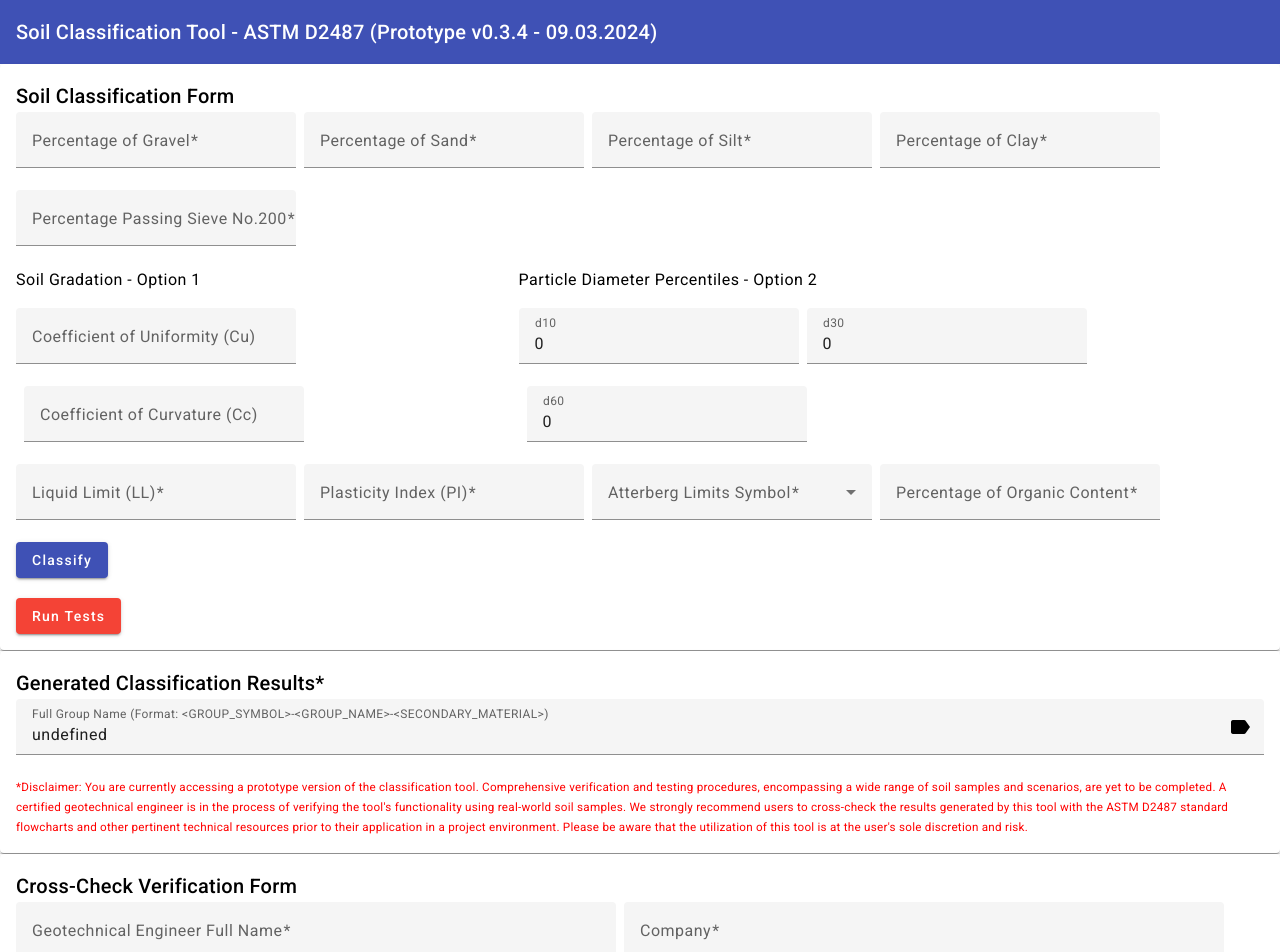
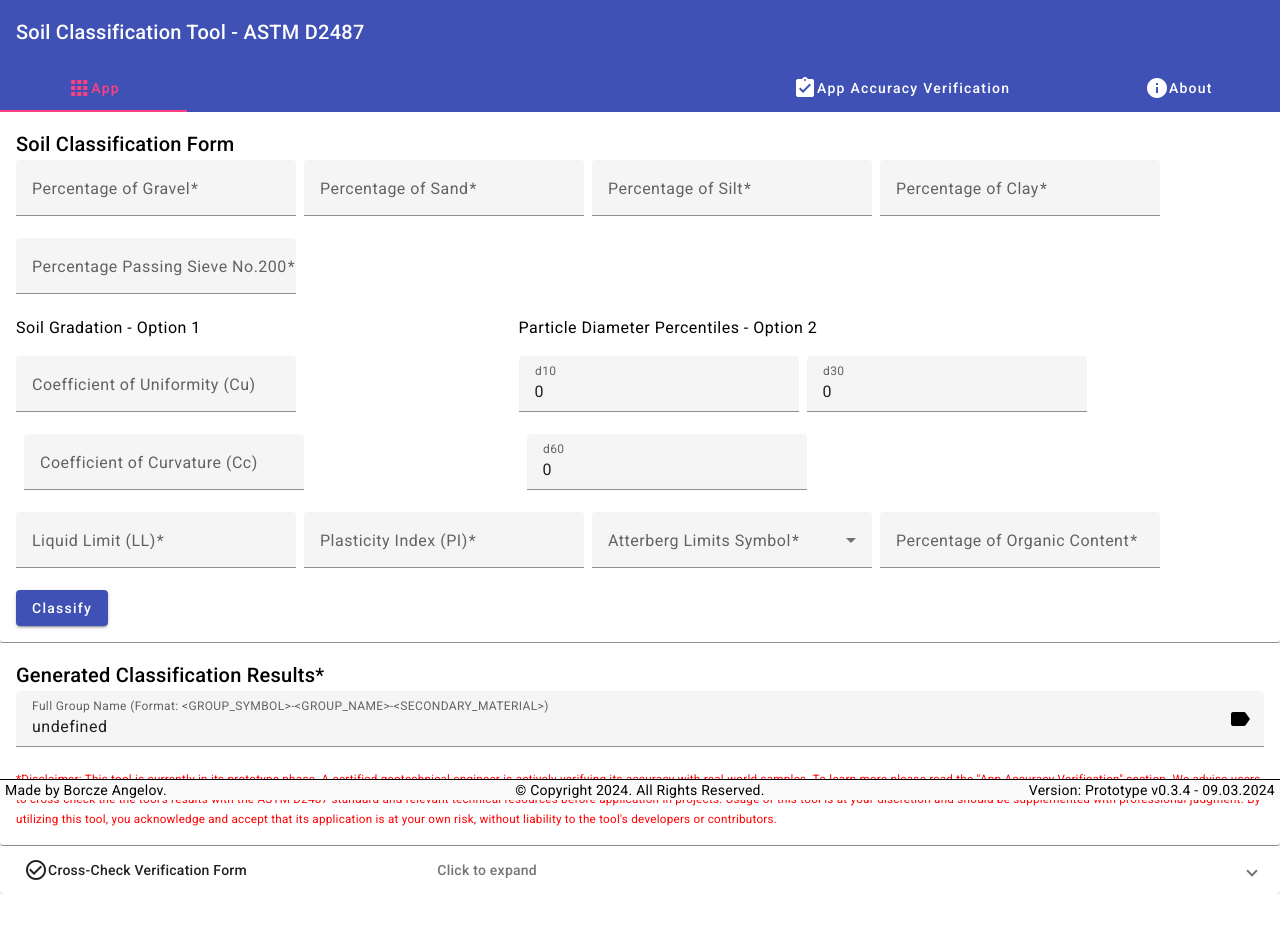
Before and after one commit to BorczeAngelov/SoilClassificationTool-D2487, an Angular app in the folder soil-classification-tool-d2487/: page / in a window 1280 px wide. Shown: the top 952 px of the page. After the commit the page ends 914 px from the top, so only its background shows below. Built offline with nearby package versions, Linux system fonts and the light colour scheme.

Commit message:
UI improvements

```diff
--- a/soil-classification-tool-d2487/src/app/app.component.css
+++ b/soil-classification-tool-d2487/src/app/app.component.css
@@ -0,0 +1,40 @@
+.footer {
+  display: flex;
+  justify-content: space-between; /* Ensures children are spaced out across the entire width */
+  align-items: center; /* Vertically aligns the children */
+  width: 100%;
+  padding: 0px 5px; /* Adjusted padding for better spacing */
+  border-top: 1px solid #000; /* Assuming you want a black border; adjust as needed */
+  position: fixed;
+  bottom: 0;
+  z-index: 100;
+  background-color: #FAFAFA;
+}
+
+.footer-section {
+  flex: 1;
+  text-align: center;
+}
+
+#creator {
+  text-align: left;
+}
+
+#version {
+  text-align: right;
+}
+
+
+.example-spacer {
+    flex: 1 1 auto;
+  }
+
+  /* Target the mat-tab labels within your custom tab group */
+.custom-tab-group .mat-tab-labels .mat-tab-label:first-child {
+    margin-right: auto; /* Pushes all other tabs to the right */
+  }
+
+  .spacer-tab .mat-tab-label {
+    visibility: hidden; /* Hide the tab */
+    width: 100px; /* Or whatever space you need */
+  }
--- a/soil-classification-tool-d2487/src/app/app.component.html
+++ b/soil-classification-tool-d2487/src/app/app.component.html
@@ -1,13 +1,66 @@
-<main class="main">
+<main>
   <mat-toolbar color="primary">
     <h1>{{ title }}</h1>
   </mat-toolbar>
 
-  <div class="content">
-    <app-soil-classification-form></app-soil-classification-form>
-    <mat-divider></mat-divider>
-    <app-soil-classification-result></app-soil-classification-result>
-    <mat-divider></mat-divider>
-    <app-verification-by-engineer-form></app-verification-by-engineer-form>
-  </div>
+  <mat-tab-group mat-stretch-tabs class="example-full-width" color="accent" backgroundColor="primary"
+  style="padding-bottom: 20px;">
+    <mat-tab>
+      <ng-template mat-tab-label>
+        <mat-icon>apps</mat-icon>
+        App
+      </ng-template>
+      <ng-template matTabContent>
+        <app-soil-classification-form></app-soil-classification-form>
+        <mat-divider></mat-divider>
+        <app-soil-classification-result></app-soil-classification-result>
+
+        <mat-divider></mat-divider>
+        <app-verification-by-engineer-form></app-verification-by-engineer-form>
+      </ng-template>
+    </mat-tab>
+
+    <mat-tab class="spacer-tab" disabled>
+      <ng-template mat-tab-label>
+      </ng-template>
+    </mat-tab>
+    <mat-tab class="spacer-tab" disabled>
+      <ng-template mat-tab-label>
+      </ng-template>
+    </mat-tab>
+    <mat-tab class="spacer-tab" disabled>
+      <ng-template mat-tab-label>
+      </ng-template>
+    </mat-tab>
+    <mat-tab class="spacer-tab" disabled>
+      <ng-template mat-tab-label>
+      </ng-template>
+    </mat-tab>
+
+    <mat-tab>
+      <ng-template mat-tab-label>
+        <mat-icon>assignment_turned_in</mat-icon>
+        App Accuracy Verification
+      </ng-template>
+      <ng-template matTabContent>
+        <app-verification-dashboard>
+        </app-verification-dashboard>
+      </ng-template>
+    </mat-tab>
+
+    <mat-tab>
+      <ng-template mat-tab-label>
+        <mat-icon>info</mat-icon> About
+      </ng-template>
+      <ng-template matTabContent>
+        <div>Contact information and other details about the application.</div>
+      </ng-template>
+    </mat-tab>
+  </mat-tab-group>
+
+  <footer class="footer">
+    <div class="footer-section" id="creator">Made by Borcze Angelov.</div>
+    <div class="footer-section" id="copyright">© Copyright 2024. All Rights Reserved.</div>
+    <div class="footer-section" id="version" style="padding-right: 10px;">Version: {{appVersion}}</div>
+  </footer>
 </main>
--- a/soil-classification-tool-d2487/src/app/app.component.ts
+++ b/soil-classification-tool-d2487/src/app/app.component.ts
@@ -7,6 +7,7 @@ import { SharedModule } from './shared/shared.module';
 import { SoilClassificationFormComponent } from './soil-classification-form/soil-classification-form.component';
 import { SoilClassificationResultComponent } from './soil-classification-result/soil-classification-result.component';
 import { VerificationByEngineerFormComponent } from './verification-by-engineer-form/verification-by-engineer-form.component';
+import { VerificationDashboardComponent } from './tests/verification-dashboard/verification-dashboard.component';
 
 @Component({
   selector: 'app-root',
@@ -15,10 +16,11 @@ import { VerificationByEngineerFormComponent } from './verification-by-engineer-
     CommonModule,
     RouterOutlet,
     SharedModule,
-    SoilClassificationFormComponent, SoilClassificationResultComponent, VerificationByEngineerFormComponent],
+    SoilClassificationFormComponent, SoilClassificationResultComponent, VerificationByEngineerFormComponent, VerificationDashboardComponent],
   templateUrl: './app.component.html',
   styleUrls: ['./app.component.css']
 })
 export class AppComponent {
-  title = 'Soil Classification Tool - ASTM D2487 (Prototype v0.3.4 - 09.03.2024)';
+  title = 'Soil Classification Tool - ASTM D2487';
+  appVersion = "Prototype v0.3.4 - 09.03.2024"
 }
--- a/soil-classification-tool-d2487/src/app/soil-classification-form/soil-classification-form.component.html
+++ b/soil-classification-tool-d2487/src/app/soil-classification-form/soil-classification-form.component.html
@@ -96,10 +96,6 @@
 
 
             <button mat-raised-button type="submit" color="primary">Classify</button>
-
-            <div style="margin-top: 20px;">
-                <button mat-raised-button (click)="runTestCases()" color="warn">Run Tests</button>
-            </div>
         </form>
     </mat-card-content>
 </mat-card>
--- a/soil-classification-tool-d2487/src/app/soil-classification-form/soil-classification-form.component.ts
+++ b/soil-classification-tool-d2487/src/app/soil-classification-form/soil-classification-form.component.ts
@@ -6,7 +6,6 @@ import { SharedModule } from '../shared/shared.module';
 import { SoilClassificationService } from '../domain/soil-classification.service';
 import { AtterbergLimitsSymbol, SoilData } from '../domain/SoilData';
 import { MatSnackBar } from '@angular/material/snack-bar';
-import { ClassifiedSoilData, normalTestCases } from '../tests/TestCases';
 
 @Component({
   selector: 'app-soil-classification-form',
@@ -42,22 +41,6 @@ export class SoilClassificationFormComponent {
     });
   }
 
-  runTestCases(){
-    normalTestCases.forEach(testCase => {
-      const classificationResults = this.soilClassificationService.classifySoilWithD2487Standard(testCase.data);
-
-      // Construct a ClassifiedSoilData object for structured logging
-      const classifiedSoilData: ClassifiedSoilData = {
-        testCase,
-        classificationResults,
-        isSuccess: classificationResults === testCase.expectedClassification
-      };
-
-      console.log(classifiedSoilData);
-      console.log(`Test Case ID: ${classifiedSoilData.testCase.id} ${classifiedSoilData.isSuccess ? "PASSED" : "FAILED"} , Expected: ${classifiedSoilData.testCase.expectedClassification}, Result: ${classifiedSoilData.classificationResults}`);
-    });
-  }
-
   onSubmit() {
     if (this.soilForm.valid){
       const soilData: SoilData = this.soilForm.value;
--- a/soil-classification-tool-d2487/src/app/soil-classification-result/soil-classification-result.component.html
+++ b/soil-classification-tool-d2487/src/app/soil-classification-result/soil-classification-result.component.html
@@ -13,15 +13,14 @@
     </mat-form-field>
 
     <div style="color: red; font-size: smaller;">
-      *Disclaimer: You are currently accessing a prototype version of the classification tool. Comprehensive verification
-      and testing procedures, encompassing a wide range of soil samples and scenarios, are yet to be completed. A
-      certified geotechnical engineer is in the process of verifying the tool's functionality using real-world soil
-      samples.
+      *Disclaimer: This tool is currently in its prototype phase.
+      A certified geotechnical engineer is actively verifying its accuracy with real-world samples.
+      To learn more please read the "App Accuracy Verification" section.
 
-      We strongly recommend users to cross-check the results generated by this tool with the ASTM D2487 standard
-      flowcharts and other pertinent technical resources prior to their application in a project environment.
+      We advise users to cross-check the the tool's results with the ASTM D2487 standard and relevant technical resources before application in projects.
 
-      Please be aware that the utilization of this tool is at the user's sole discretion and risk.
+      Usage of this tool is at your discretion and should be supplemented with professional judgment.
+      By utilizing this tool, you acknowledge and accept that its application is at your own risk, without liability to the tool's developers or contributors.
     </div>
   </mat-card-content>
 </mat-card>
--- /dev/null
+++ b/soil-classification-tool-d2487/src/app/tests/verification-dashboard/verification-dashboard.component.html
@@ -0,0 +1,3 @@
+<p>verification-dashboard works!</p>
+
+<button mat-raised-button (click)="runTestCases()" color="warn">Run Tests</button>
--- /dev/null
+++ b/soil-classification-tool-d2487/src/app/tests/verification-dashboard/verification-dashboard.component.ts
@@ -0,0 +1,34 @@
+import { Component } from '@angular/core';
+import { CommonModule } from '@angular/common';
+import { normalTestCases, ClassifiedSoilData } from '../TestCases';
+import { SoilClassificationService } from '../../domain/soil-classification.service';
+
+@Component({
+  selector: 'app-verification-dashboard',
+  standalone: true,
+  imports: [CommonModule],
+  templateUrl: './verification-dashboard.component.html',
+  styleUrl: './verification-dashboard.component.css'
+})
+export class VerificationDashboardComponent {
+
+  constructor(private soilClassificationService: SoilClassificationService) {
+  }
+
+
+  runTestCases() {
+    normalTestCases.forEach(testCase => {
+      const classificationResults = this.soilClassificationService.classifySoilWithD2487Standard(testCase.data);
+
+      // Construct a ClassifiedSoilData object for structured logging
+      const classifiedSoilData: ClassifiedSoilData = {
+        testCase,
+        classificationResults,
+        isSuccess: classificationResults === testCase.expectedClassification
+      };
+
+      console.log(classifiedSoilData);
+      console.log(`Test Case ID: ${classifiedSoilData.testCase.id} ${classifiedSoilData.isSuccess ? "PASSED" : "FAILED"} , Expected: ${classifiedSoilData.testCase.expectedClassification}, Result: ${classifiedSoilData.classificationResults}`);
+    });
+  }
+}
--- a/soil-classification-tool-d2487/src/app/verification-by-engineer-form/verification-by-engineer-form.component.html
+++ b/soil-classification-tool-d2487/src/app/verification-by-engineer-form/verification-by-engineer-form.component.html
@@ -1,3 +1,15 @@
+<mat-accordion class="example-headers-align" multi>
+    <mat-expansion-panel>
+        <mat-expansion-panel-header>
+            <mat-panel-title>
+                <mat-icon>check_circle_outline</mat-icon>
+                Cross-Check Verification Form
+            </mat-panel-title>
+            <mat-panel-description>
+                Click to expand
+            </mat-panel-description>
+        </mat-expansion-panel-header>
+
         <mat-card>
             <mat-card-header>
                 <mat-card-title>Cross-Check Verification Form</mat-card-title>
@@ -50,6 +62,8 @@
             </mat-card-content>
         </mat-card>
 
+    </mat-expansion-panel>
+</mat-accordion>
 
 <!-- Prototype TODOs:
 1. Display a form for the geotechnical engineer to verify the results and submit them.
```
Also changed, not shown: soil-classification-tool-d2487/src/app/shared/shared.module.ts (+6 -3 lines), soil-classification-tool-d2487/src/app/tests/verification-dashboard/verification-dashboard.component.css (added), 1 other file (tests, documents, lock files or other folders). Lines whose indentation alone changed are shown as unchanged.
